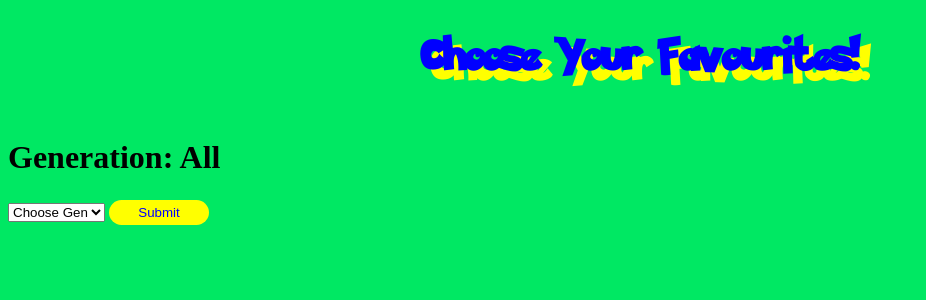
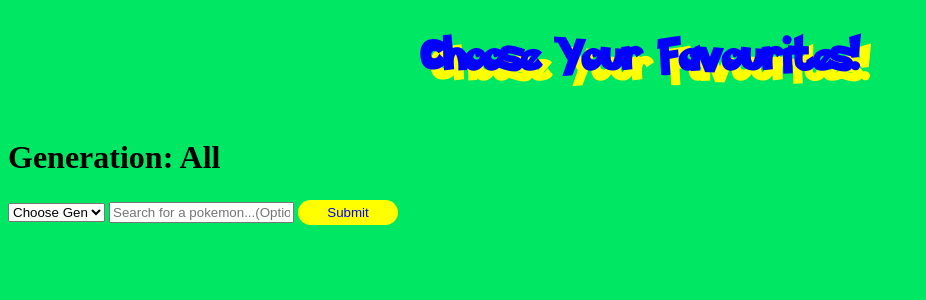
Before and after one commit to Lyrefox/GA-Project2-Pokemon, a Flask app: page / in a window 1280 px wide. Shown: the part 161-461 px from the top of the page, without its empty margins (0-926 px from the left). Run offline with Flask 2, Linux system fonts and the light colour scheme; data that the repository does not hold is empty; some libraries are stand-ins or nearby versions; some web fonts are replaced.

Commit message:
search function WORKSgit add .! i think i thought it wasnt working cause my test search was mispelled

```diff
--- a/server.py
+++ b/server.py
@@ -68,7 +68,7 @@
                 pokemon.append([name, generation, image, pokedex])
             return render_template('index.html', select=select, pokemon=pokemon, login_name=login_name)
     else:
-        db_data = sql_execute('SELECT name, generation, image, pokedex FROM pokemon WHERE name LIKE %(name)s ORDER BY pokedex ASC', [name_search])
+        db_data = sql_execute("SELECT name, generation, image, pokedex FROM pokemon WHERE name LIKE '%%' || %s || '%%' ORDER BY pokedex ASC", [name_search])
         print(db_data)
         for dbdata in db_data:
             name, generation, image, pokedex = dbdata
@@ -205,4 +205,4 @@
 
 if __name__ == '__main__':
     # from dotenv import load_dot_env
-    app.run()
+    app.run(debug=True)
--- a/templates/index.html
+++ b/templates/index.html
@@ -25,7 +25,7 @@
         <option value=8>VIII</option>
     </select>
 
-    <input hidden type="text" name="pokesearch" placeholder="Search for a pokemon...(Optional)">
+    <input type="text" name="pokesearch" placeholder="Search for a pokemon...(Optional)">
     <input type="submit" name="submit_gen">
 </form>
 <ul>
```
